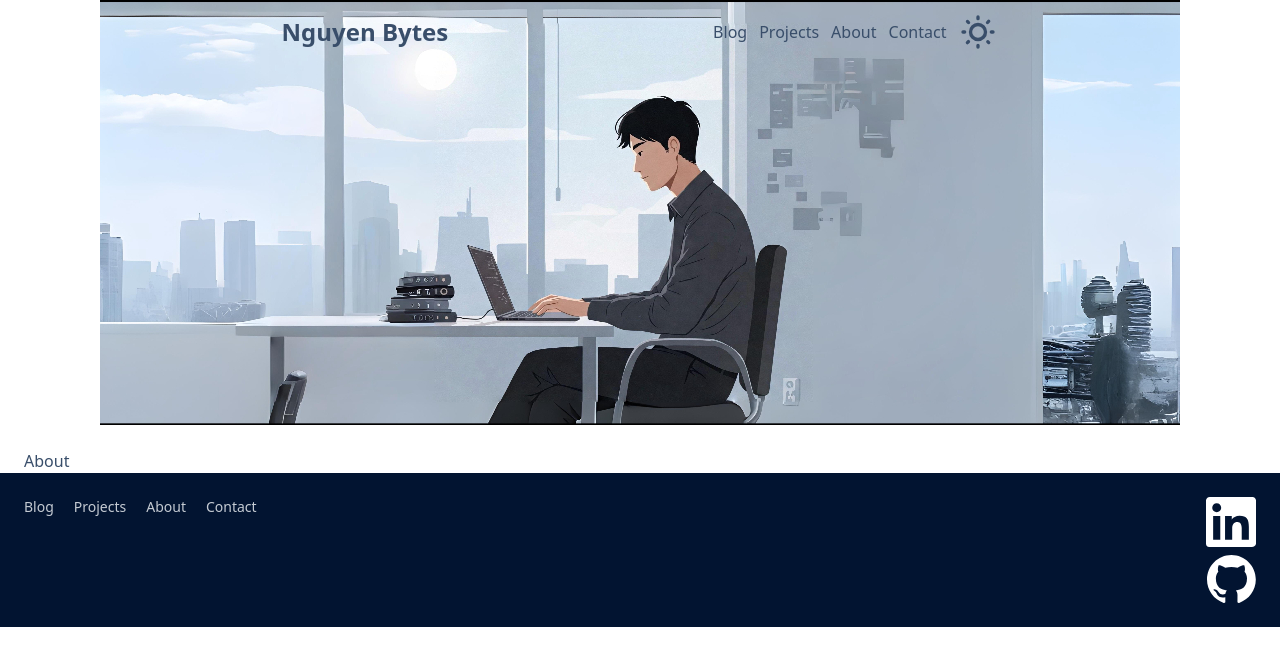
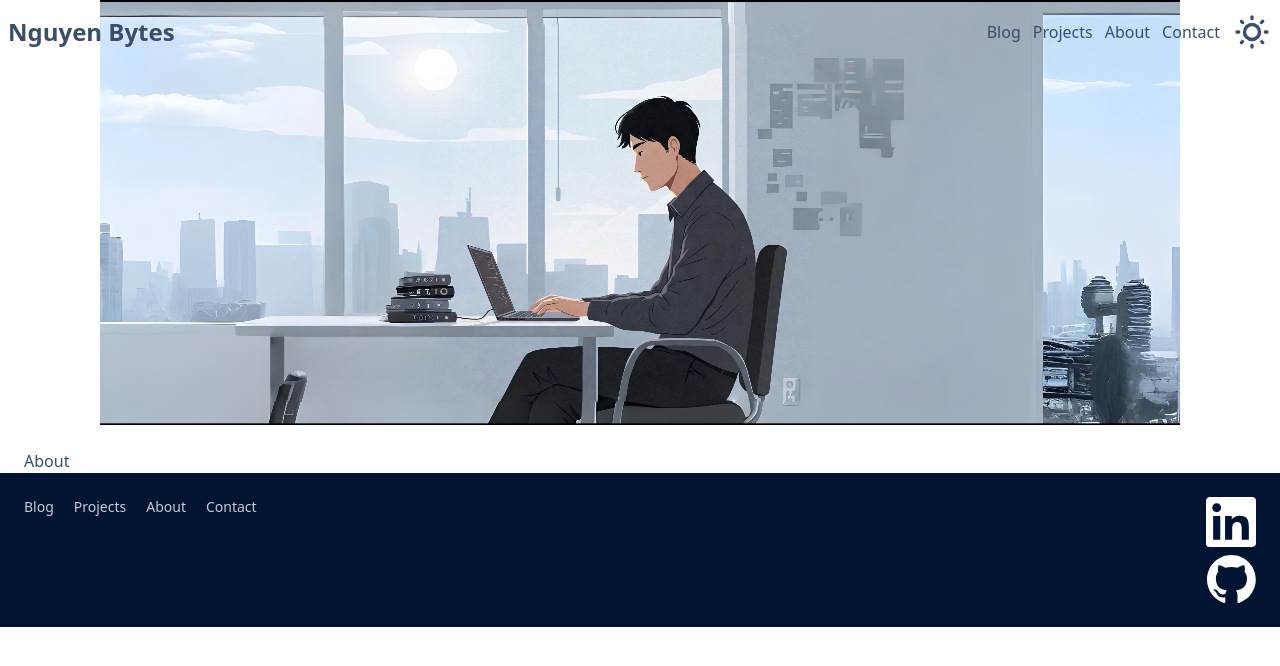
Before and after one commit to vietnguyen-dev/nguyenbytes-blog, a React (Vite) app: page /about in a window 1280 px wide. Shown: the top 666 px of the page. Built offline with nearby package versions, Linux system fonts and the light colour scheme; no server answers.

Commit message:
redoing styles

```diff
--- a/src/App.tsx
+++ b/src/App.tsx
@@ -46,7 +46,7 @@ function App() {
       <main className="flex flex-col lg:flex-row">
         <div className="flex flex-col lg:w-3/4">
           {posts.items.map((post) => (
-            <div key={post.fields.id} className="card shadow-xl p-6">
+            <div key={post.fields.id} className="card shadow-xl p-6 mb-6">
               <h3 className="text-gray-500 text-xl font-bold mb-3">
                 {post.fields.title}
               </h3>
--- a/src/components/UI/Page.tsx
+++ b/src/components/UI/Page.tsx
@@ -45,7 +45,7 @@ const Page: React.FC<iPageProps> = ({ children }) => {
           scrollY > 0
             ? "sticky bg-base-100 bg-opacity-75 shadow-xl"
             : "absolute"
-        } top-0 md:px-36 lg:px-[20%] xl:px-[22%]`}
+        } top-0 `}
       >
         <div className="flex-1">
           <h3 className="font-bold text-2xl">
```
